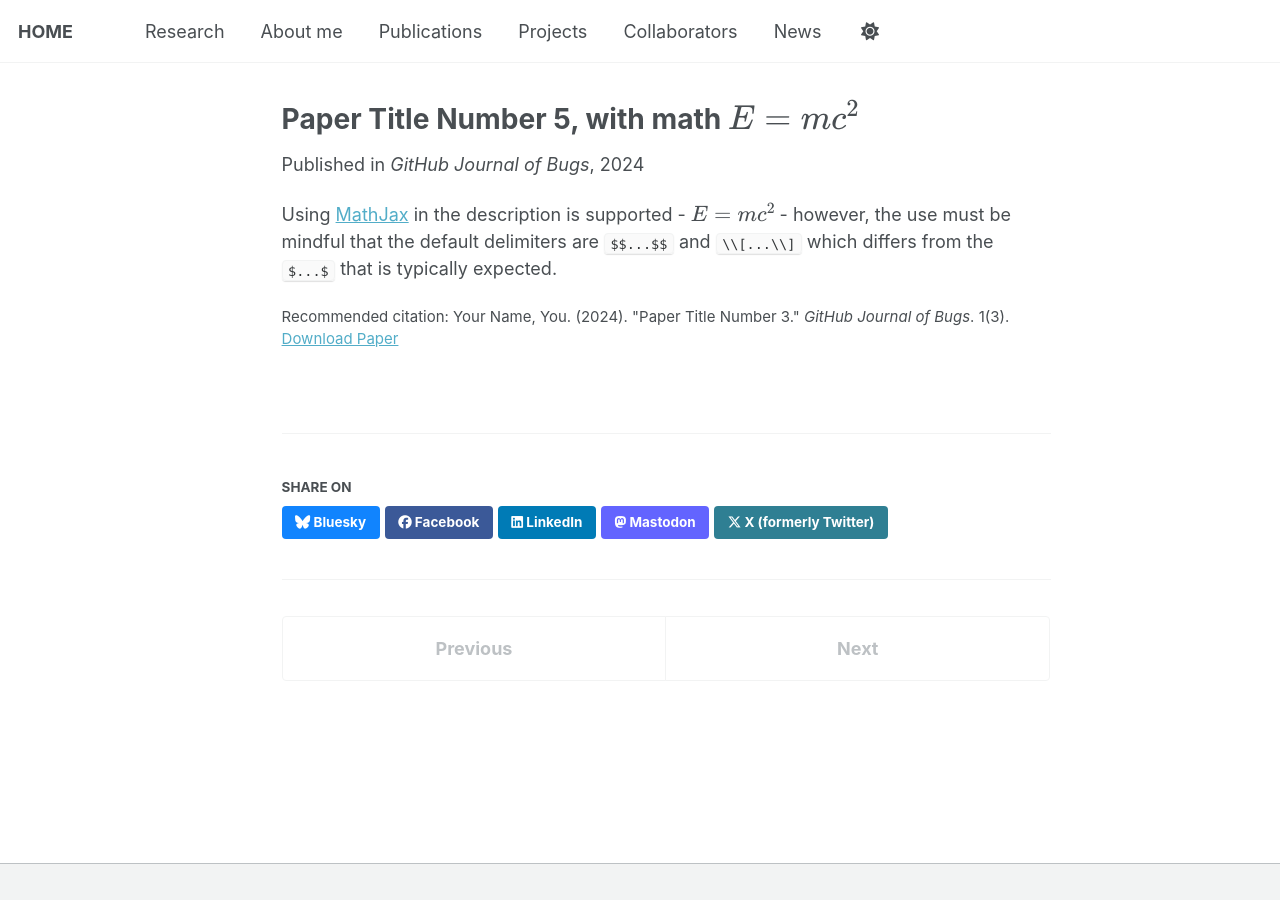
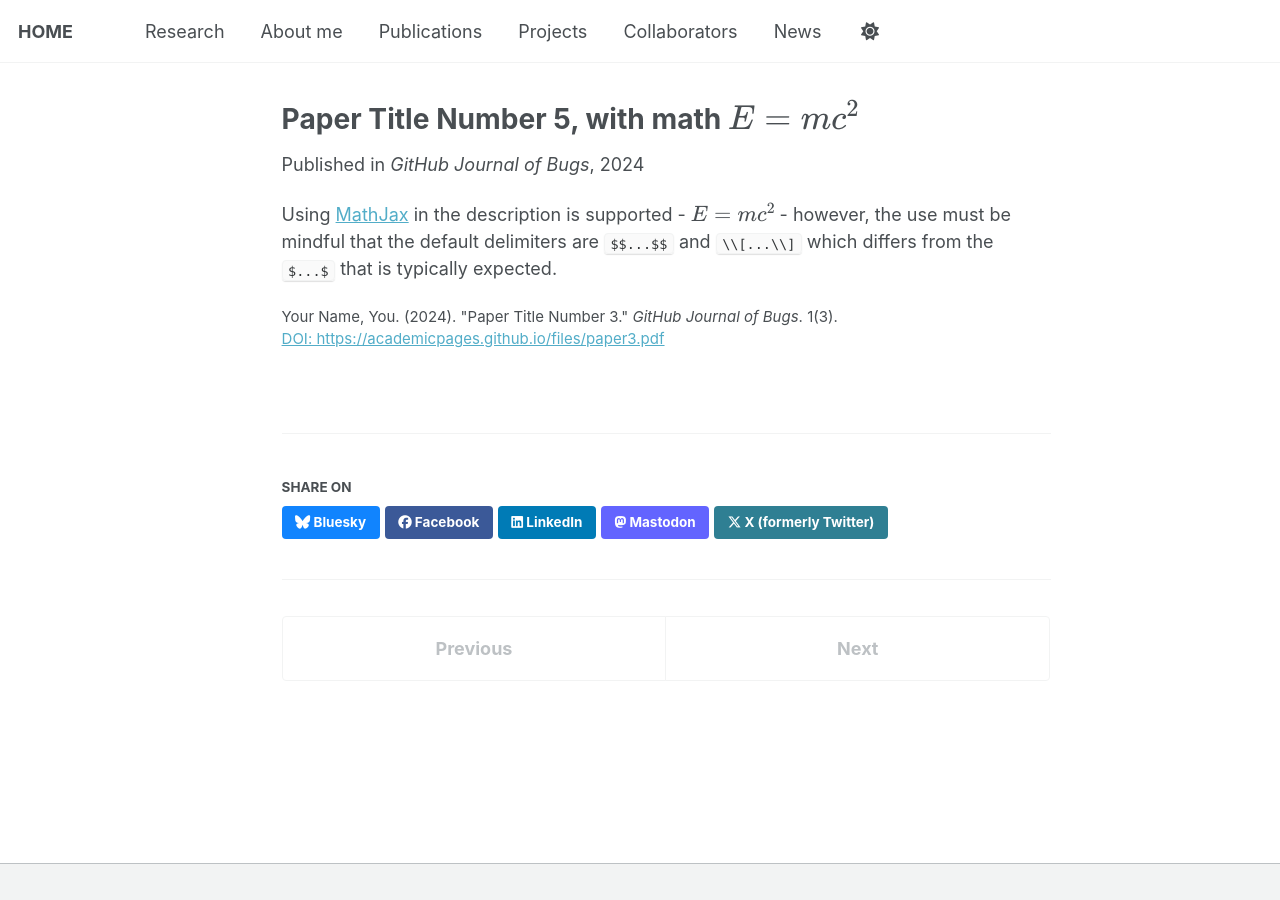
Before and after one commit to liangjiaxu-research/liangjiaxu-research.github.io, a Jekyll site: the page built from _publications/2025-06-08-paper-title-number-5.md, in a window 1280 px wide. Built offline with Jekyll 4.4.1, drawn with Linux system fonts in a browser that asks for light colours; a script bundle is joined from its source files by our own code; library files that are not in the unit come from our copies.

Commit message:
Update single.html

```diff
--- a/_layouts/single.html
+++ b/_layouts/single.html
@@ -56,7 +56,7 @@ layout: default
         {% elsif page.citation and page.paperurl and page.bibtexurl %}
           <p style="font-size: smaller">Recommended citation: {{ page.citation }}<br /><a href="{{ page.paperurl }}">Download Paper</a> | <a href="{{ page.bibtexurl }}">Download Bibtex</a></p>
         {% elsif page.citation and page.paperurl %}
-          <p style="font-size: smaller">Recommended citation: {{ page.citation }}<br /><a href="{{ page.paperurl }}">Download Paper</a></p>
+          <p style="font-size: smaller"> {{ page.citation }}<br /><a href="{{ page.paperurl }}" target="_blank">DOI: {{ page.paperurl | remove: 'https://doi.org/' }}</a></p>
         {% elsif page.citation and page.slidesurl and page.bibtexurl %}
           <p style="font-size: smaller">Recommended citation: {{ page.citation }}<br /><a href="{{ page.slidesurl }}">Download Slides</a> | <a href="{{ page.bibtexurl }}">Download Bibtex</a></p>
         {% elsif page.citation and page.slidesurl %}
```
